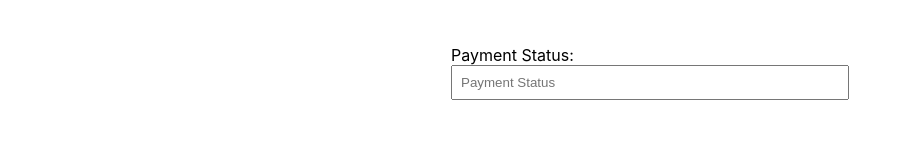
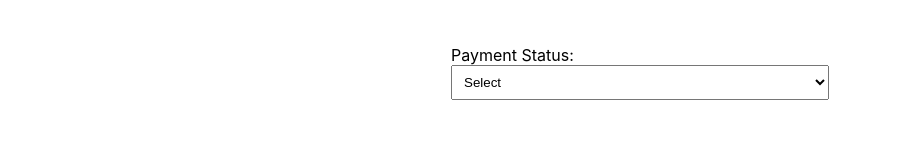
Before and after one commit to jasonbracco/WeddingWizard, a React (Create React App) app: page /createnew in a window 1280 px wide. Shown: the part 525-673 px from the top of the page, without its empty margins (0-902 px from the left). Built offline with nearby package versions, Linux system fonts and the light colour scheme.

Commit message:
need to fix multiple submission issue, but all front end validation on first go works

```diff
--- a/src/CreateNewCard.js
+++ b/src/CreateNewCard.js
@@ -6,22 +6,27 @@ function CreateNewCard() {
   const [cost, setCost] = useState("");
   const [dueByDate, setDueByDate] = useState("");
   const [category, setCategory] = useState("hidden");
-  const [paymentStatus, setPaymentStatus] = useState("");
+  const [paymentStatus, setPaymentStatus] = useState("hidden");
   const [owner, setOwner] = useState("hidden");
   const [ownerError, setOwnerError] = useState(false);
+  const [paymentStatusError, setPaymentStatusError] = useState(false)
   const [categoryError, setCategoryError] = useState(false);
+
 
   const createNewCardSubmit = async (event) => {
     event.preventDefault();
-    console.log(category);
+
+    setOwnerError(false);
+    setPaymentStatusError(false);
+    setCategoryError(false);
 
     if (category === "hidden") {
       setCategoryError(true);
+    } else if (paymentStatus === "hidden") {
+        setPaymentStatusError(true);
     } else if (owner === "hidden") {
       setOwnerError(true);
     } else {
-      setOwnerError(false);
-      setCategoryError(false);
       const newCard = {
         title: cardTitle,
         update: currentUpdate,
@@ -140,14 +145,22 @@ function CreateNewCard() {
         <br></br>
         <label>
           Payment Status:
-          <input
-            required
-            type="text"
-            placeholder="Payment Status"
+          <select
             value={paymentStatus}
             onChange={(e) => setPaymentStatus(e.target.value)}
-          />
+            defaultValue="Select"
+          >
+            <option value="hidden" hidden>
+              Select
+            </option>
+            <option value="none">Unpaid</option>
+            <option value="partial">Partial</option>
+            <option value="full">Fully Paid</option>
+          </select>
         </label>
+        {paymentStatusError ? (
+          <label className="form-error-text">Please Select An Option</label>
+        ) : null}
         <br></br>
         <br></br>
         <label>
```
